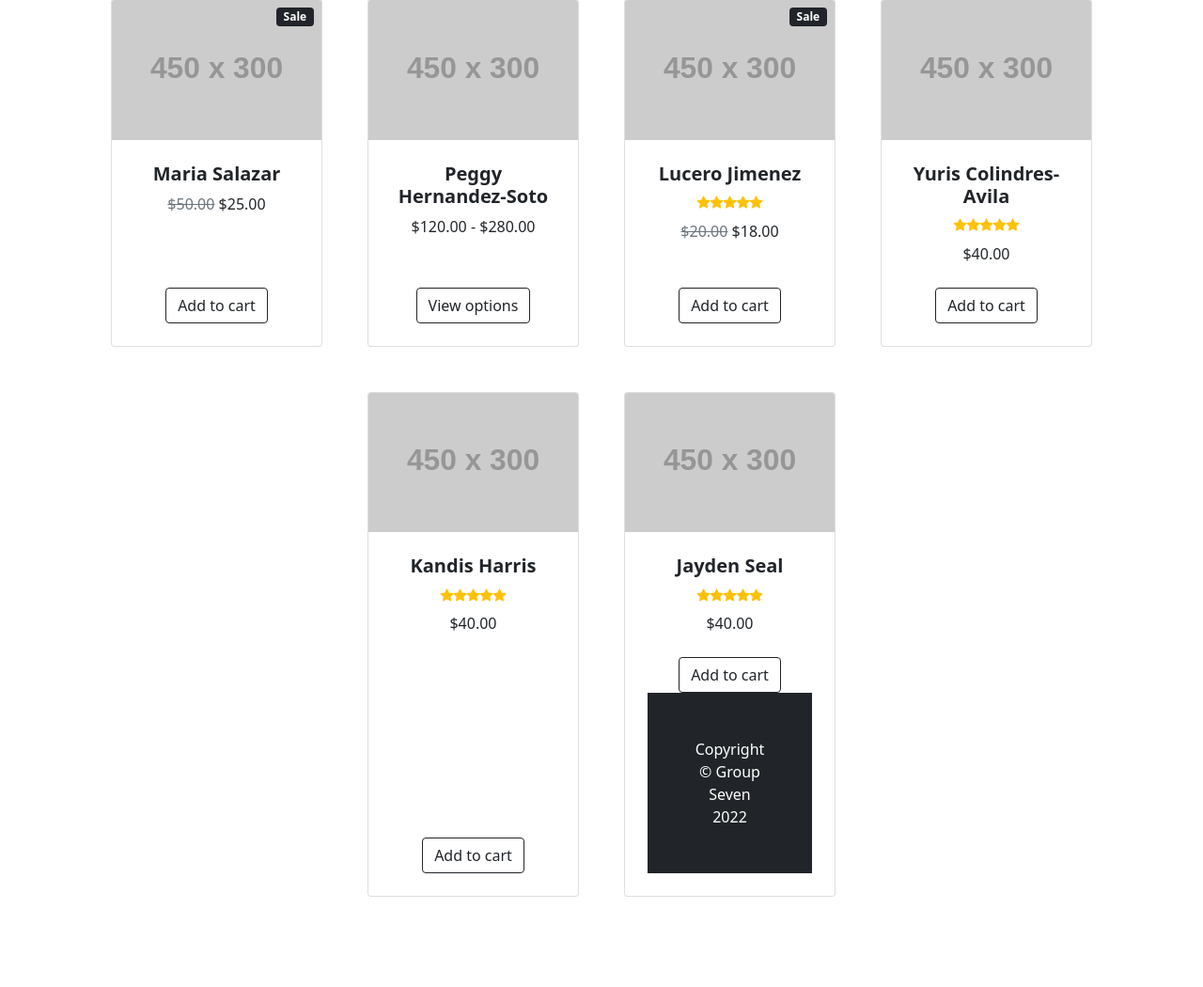
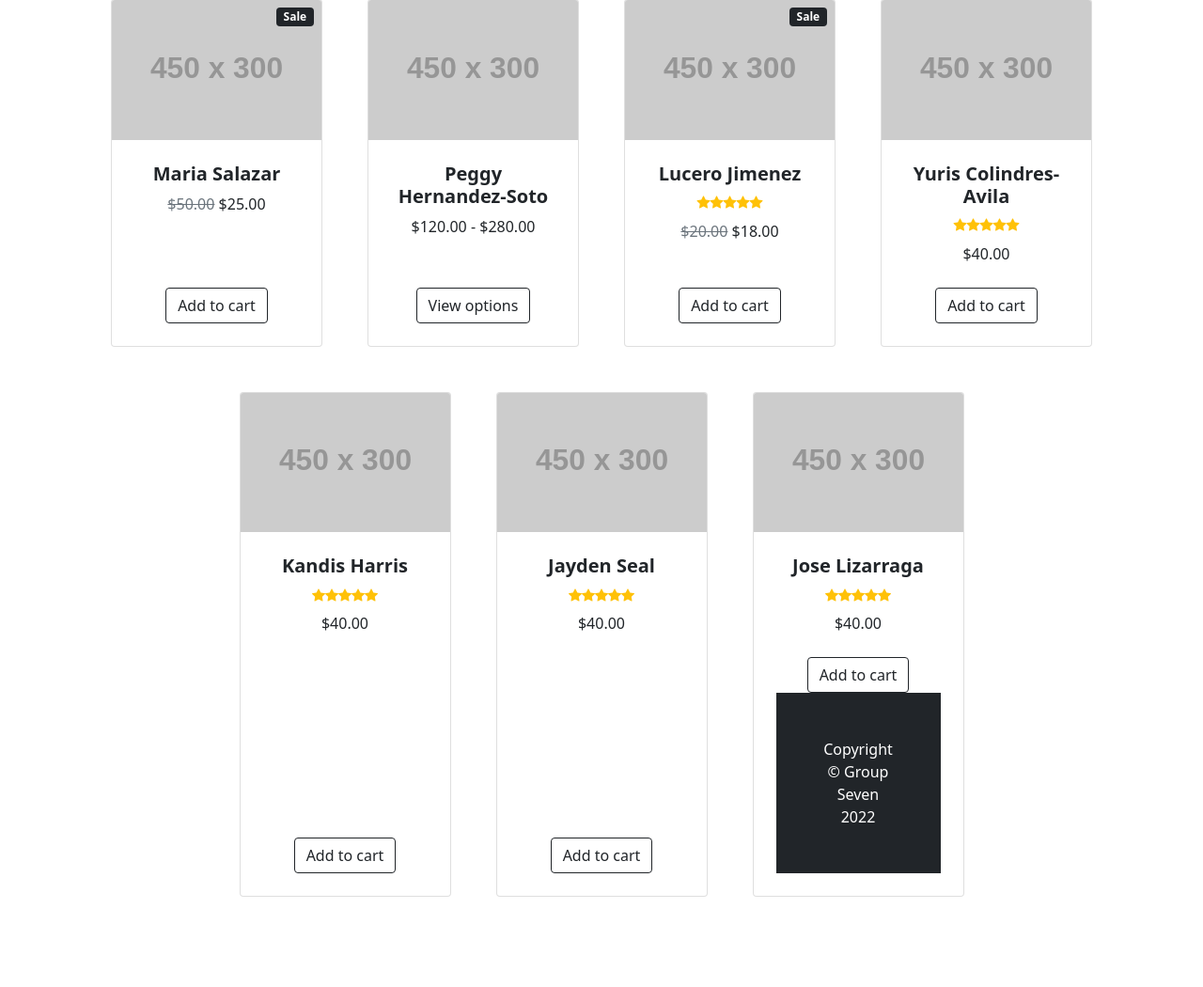
Before and after one commit to oliverescobar/missingPersons, a Django app: page / in a window 1280 px wide. Shown: the part 868-1918 px from the top of the page at 94% size. Run offline with Django 4.2, Linux system fonts and the light colour scheme; grey boxes labelled with a size stand in for pictures from a placeholder-image service; some libraries are stand-ins or nearby versions.

Commit message:
Update homepage.html

```diff
--- a/missingPersons/templates/homepages/homepage.html
+++ b/missingPersons/templates/homepages/homepage.html
@@ -451,6 +451,43 @@
       <div class="text-center">
         <a class="btn btn-outline-dark mt-auto" href="#"
           >Add to cart</a
+          >
+        </div>
+      </div>
+    </div>
+  </div>
+  <div class="col mb-5">
+    <div class="card h-100">
+      <!-- Product image-->
+      <img
+        class="card-img-top"
+        src="https://dummyimage.com/450x300/dee2e6/6c757d.jpg"
+        alt="..."
+      />
+      <!-- Product details-->
+      <div class="card-body p-4">
+        <div class="text-center">
+          <!-- Product name-->
+          <h5 class="fw-bolder">Jose Lizarraga</h5>
+          <!-- Product reviews-->
+          <div
+            class="d-flex justify-content-center small text-warning mb-2"
+          >
+            <div class="bi-star-fill"></div>
+            <div class="bi-star-fill"></div>
+            <div class="bi-star-fill"></div>
+            <div class="bi-star-fill"></div>
+            <div class="bi-star-fill"></div>
+          </div>
+          <!-- Product price-->
+          $40.00
+        </div>
+      </div>
+      <!-- Product actions-->
+      <div class="card-footer p-4 pt-0 border-top-0 bg-transparent">
+        <div class="text-center">
+          <a class="btn btn-outline-dark mt-auto" href="#"
+            >Add to cart</a
     </section>
     <!-- Footer-->
     <footer class="py-5 bg-dark">
```
